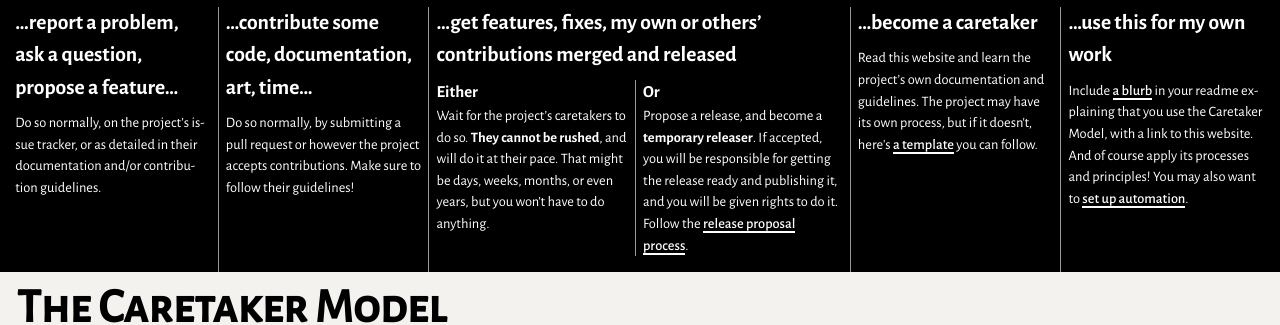
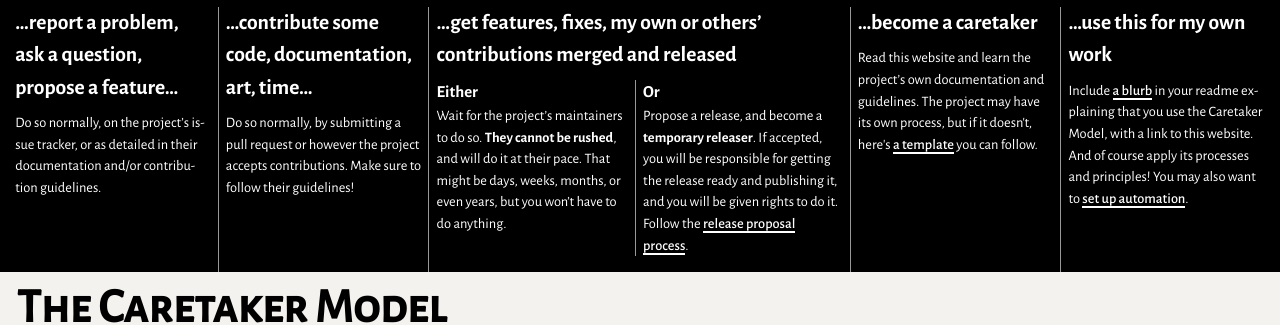
Before and after one commit to passcod/caretaker, a Jekyll site: the page built from index.markdown, in a window 1280 px wide and 900 px high. Shown: the part 186-511 px from the top of the window. Built offline with Jekyll 4.4.1, drawn with Linux system fonts in a browser that asks for light colours.

Commit message:
Caretakers are not the ones who do releasing

```diff
--- a/_includes/buckets.html
+++ b/_includes/buckets.html
@@ -16,7 +16,7 @@
 	<section class="bucket release">
 		<h2>…get features, fixes, my own or others’ contributions merged and released</h2>
 		<h3 class="either">Either</h3>
-		<p class="wait">Wait for the project’s caretakers to do so.
+		<p class="wait">Wait for the project’s maintainers to do so.
 			<strong>They cannot be rushed</strong>, and will do it at their pace.
 			That might be days, weeks, months, or even years, but you won’t have
 			to do anything.</p>
```
